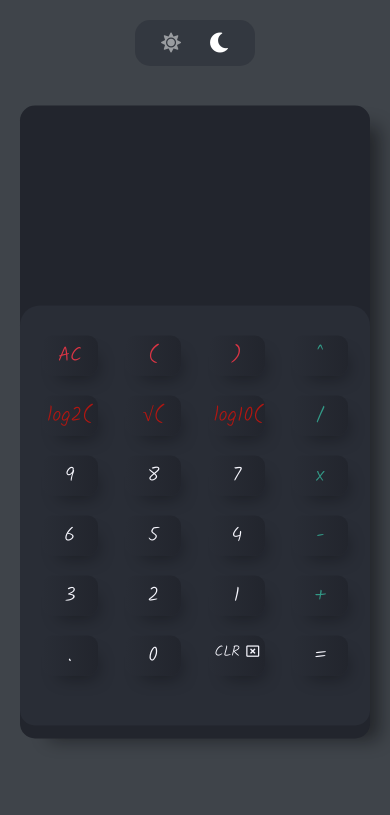
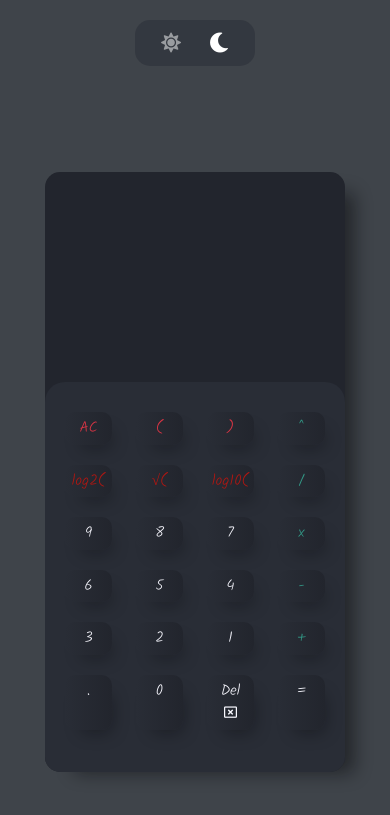
Before and after one commit to teymee/Javacript-Calculator, a PHP site: page / in a window 390 px wide. Shown: the top 815 px of the page. Run offline with PHP 8.4, Linux system fonts and the light colour scheme.

Commit message:
final changes

```diff
--- a/index.html
+++ b/index.html
@@ -16,7 +16,7 @@
 
 
 
-    <div class="container full">
+    <div class="container">
 
         <div class="switcher " style="color: white;">
             <div class="inner container d-flex justify-content-around">
@@ -82,7 +82,7 @@
                     <div class="row num-section last" >
                         <div class="col-2 num" data-operand=".">.</div>
                         <div class="col-2 num" data-operand="0">0</div>
-                        <div class="col-2 num clear" style="font-size: 15px;">CLR <i class="far fa-window-close" style="font-size: 13px;"></i></div>
+                        <div class="col-2 num clear" style="font-size: 15px;">Del <i class="far fa-window-close" style="font-size: 13px;"></i></div>
                         <div class="col-2 num equals " data-operator="=">=</div>
                     </div>
 
--- a/javascript.js
+++ b/javascript.js
@@ -10,13 +10,25 @@
 
 //TOGGLE DARK AND LIGHT MODE
 
+let mode = localStorage.getItem("mode")
 DOM.lightMode.addEventListener("click", () => {
   console.log(document.body.classList.add("light"));
+  localStorage.setItem("mode", "light")
 });
 
 DOM.darkMode.addEventListener("click", () => {
   console.log(document.body.classList.remove("light"));
+  localStorage.setItem("mode", " ")
 });
+
+window.addEventListener("load", ()=>{
+    if(mode == "light"){
+        document.body.classList.add("light")
+    }else{
+        document.body.classList.remove("light")
+    }
+
+})
 
 //LOGIC
 var finalInputs = ["start"];
@@ -49,7 +61,7 @@
   calculation(finalInputs);
 };
 
-//Clear "CLR" button function
+//Clear "Del" button function
 DOM.clear.addEventListener("click", () => {
   finalInputs.pop(finalInputs[finalInputs.length - 1]);
   calculation(finalInputs);
@@ -106,7 +118,7 @@
     currentInputs = [];
     console.log(finalInputs)
 
-    if (input !== "CLR " && !input.includes("=")) {
+    if (input !== "Del " && !input.includes("=")) {
       if (input == "AC") {
         DOM.question.textContent = "";
         finalInputs = [];
@@ -116,6 +128,8 @@
         class Number {
           constructor(number) {
             this.number = number;
+
+
             if (number === "^") {
               this.math = "**";
             } else if (number === "√(") {
@@ -126,10 +140,6 @@
               this.math = "Math.log10(";
             } else if (number === "x") {
               this.math = "*";
-            } else if (number === "AC") {
-              this.math = "";
-              this.Number = "";
-              finalInputs = [];
             } else if (number === "=") {
               this.math = "";
               this.Number = "";
--- a/style.css
+++ b/style.css
@@ -5,7 +5,7 @@
     box-sizing: border-box !important;
     font-weight: lighter ;
     font-family: 'Kalam', cursive;
-    transition: 1.8s ;
+    transition: 0.8s !important ;
 
 }
 
@@ -73,7 +73,7 @@
 
 .wrapper{
     width: 350px;
-    height: 75vh;
+    height: 650px;
     background-color: #22252D;
     border-radius: 15px;
     box-shadow: 19px 11px 18px -10px rgba(6,7,9,0.49);
@@ -127,7 +127,7 @@
     padding: 5px 5px !important;
     margin: 0 auto;
     cursor: pointer;
-    /* border: ghostwhite 1px solid; */
+     /* border: ghostwhite 1px solid; */
     font-size: 20px;
     background: rgb(41,45,54);
     background: linear-gradient(90deg, rgba(41,45,54,1) 0%, rgba(34,37,45,1) 100%);
@@ -163,11 +163,14 @@
     padding: 0 !important;
     background-color: #292D36;
     width: 100% !important;
+    height: 65%;
     padding: 10px 20px !important;
     border-top-left-radius: 20px !important;
     border-top-right-radius: 20px !important;
     border-bottom-left-radius: 15px !important;
     border-bottom-right-radius: 15px !important;
+    position:absolute;
+    bottom: 0;
 
 }
 
@@ -181,17 +184,37 @@
 
 
 .display-screen{
-    height: 200px !important;
-    position:relative;
+    height: 35% ;
+    position:absolute;
     color: white;
-    bottom: 0;
+    top: 0;
+    width: 100%;
+    /* border: 1px solid white; */
 }
 
 .text-screen{
     padding: 10px;
-    position: absolute;;
+    position: absolute;
     color: white;
     bottom: 0;
     right: 0;
     font-weight: lighter;
 }
+
+@media only screen and (max-width: 768px) {
+    .wrapper{
+        width: 300px;
+        height: 600px;
+        margin-top: 50px;
+    }
+
+    .num-section{
+        margin-top: 15px;
+
+    }
+
+    .num{
+        font-size: 15px;
+    }
+
+}
```
